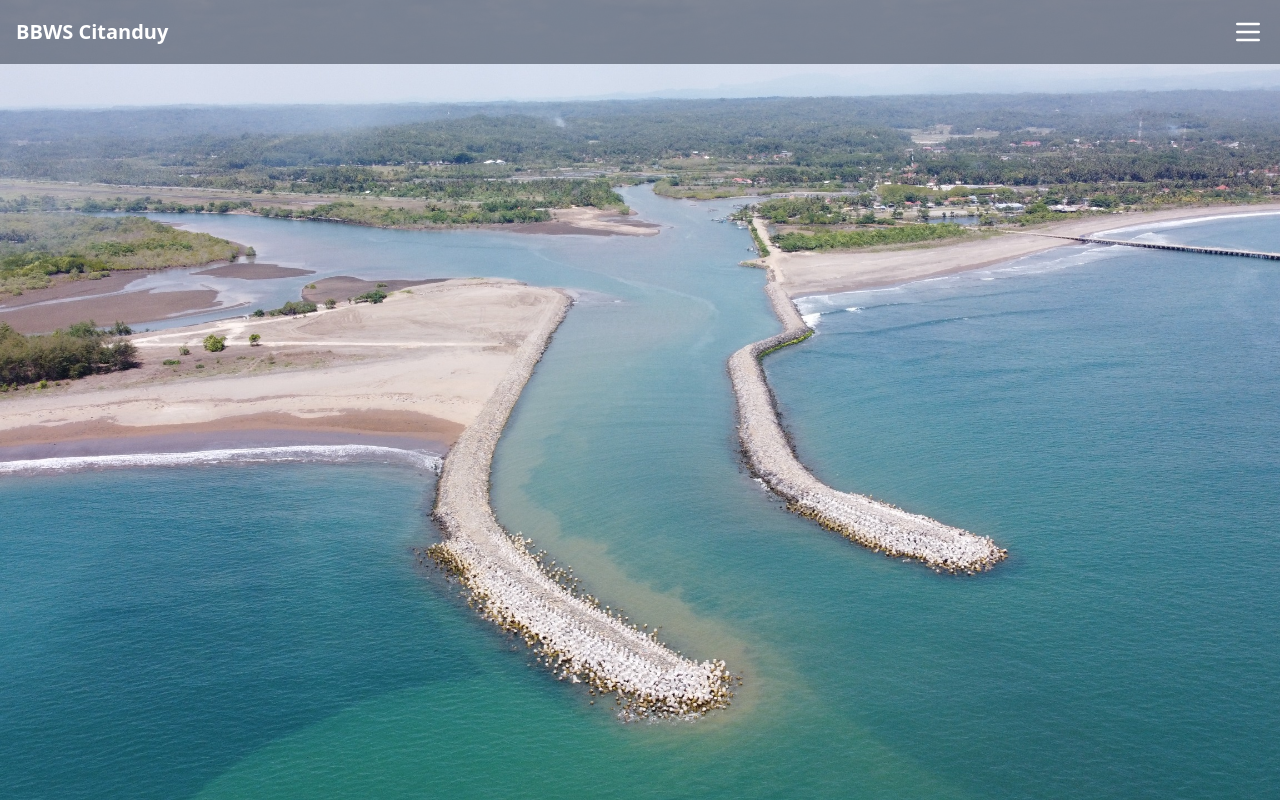
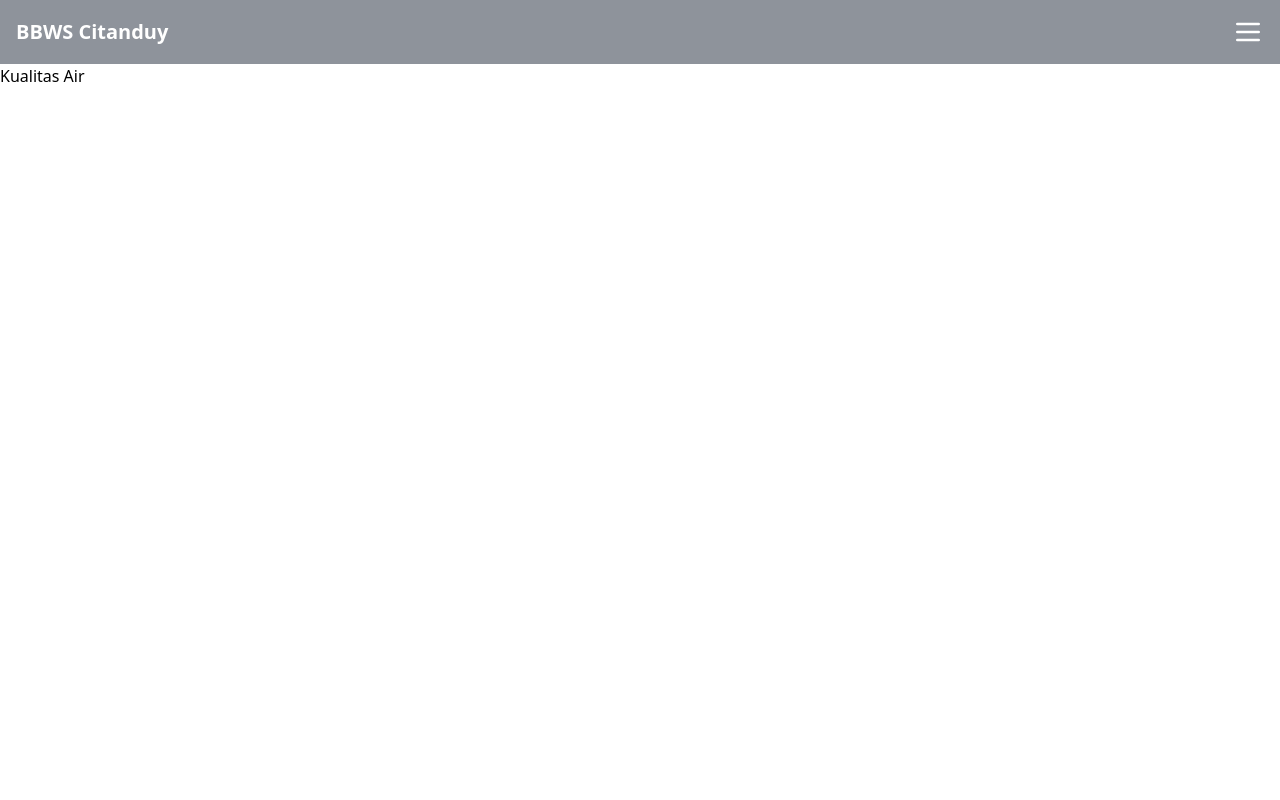
Before and after one commit to widoyo/citanduy_sih3, a SvelteKit app: page /h1/ka in a window 1280 px wide. Built offline with nearby package versions, Linux system fonts and the light colour scheme.

Commit message:
Update README and add initial layout and page components for geo and h1 routes

```diff
--- a/src/routes/+layout.svelte
+++ b/src/routes/+layout.svelte
@@ -9,7 +9,7 @@
 	const isHomepage = true;
 </script>
 
-<div class="app" class:homepage-background={isHomepage}>
+<div class="app">
 	<Header />
 
 	<main>
@@ -25,17 +25,6 @@
 		flex-direction: column;
 	}
 
-	/* Styles for the homepage background */
-	.homepage-background {
-		/* Corrected image path in CSS if it's relative to the stylesheet */
-		background-image: url('/img/bojongsalawe_bg.jpg'); /* Verify this path */
-		background-size: cover;
-		background-position: center;
-		background-repeat: no-repeat;
-		/* You might want to adjust background-attachment if you want it fixed or scroll with content */
-		/* background-attachment: fixed; */
-	}
-
 	/* Ensure main content takes remaining space */
 	main {
 		flex: 1; /* Allows main to grow and take available space */
--- /dev/null
+++ b/src/routes/geo/+layout.svelte
@@ -0,0 +1,5 @@
+<script>
+	let { children } = $props();
+</script>
+
+{@render children()}
--- a/src/routes/geo/+page.svelte
+++ b/src/routes/geo/+page.svelte
@@ -1 +1 @@
-GEO Here...
+Hello
--- a/src/routes/h1/hujan/+page.svelte
+++ b/src/routes/h1/hujan/+page.svelte
@@ -1 +1 @@
-HUjan
+Hujan
--- a/src/routes/h1/ka/+page.svelte
+++ b/src/routes/h1/ka/+page.svelte
@@ -0,0 +1 @@
+Kualitas Air
--- a/src/routes/h1/tma/+page.svelte
+++ b/src/routes/h1/tma/+page.svelte
@@ -0,0 +1 @@
+Tinggi Muka Air
--- a/src/routes/h2/cuaca/+page.svelte
+++ b/src/routes/h2/cuaca/+page.svelte
@@ -1 +1,5 @@
-Cuaca
+<h1>Iklim dan Cuaca Jawa Barat - Sebagian Jawa Tengah</h1>
+<div style="display: flex; justify-content: center;">
+    <img src="https://inderaja.bmkg.go.id/IMAGE/HIMA/H08_RP_Jabar.png" alt="Weather satellite map of West Java showing cloud cover and precipitation patterns, with regional boundaries and city names labeled in Indonesian, providing a neutral and informative overview of current weather conditions" width="80%" />
+</div>
+<p style="color: white;">Sumber: BMKG.go.id</p>
```
Also changed, not shown: 1 other file (tests, documents, lock files or other folders).
